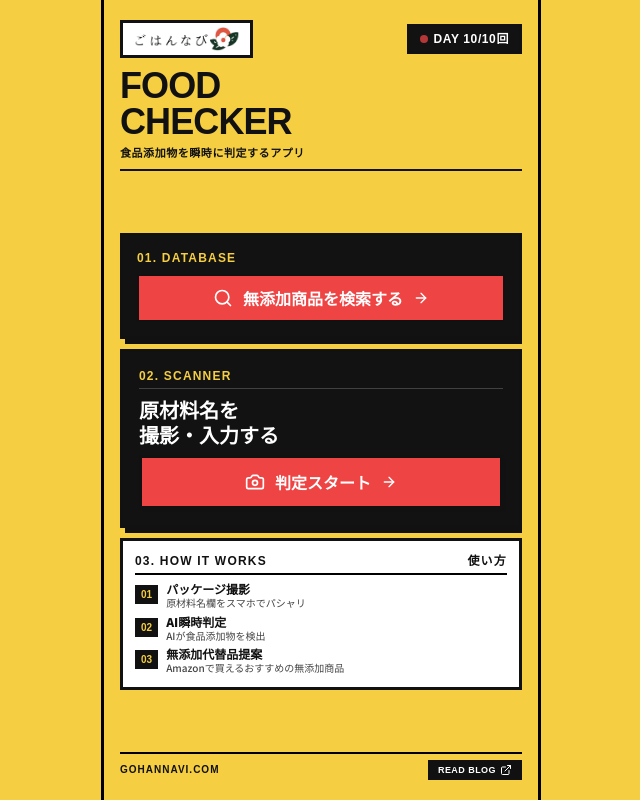
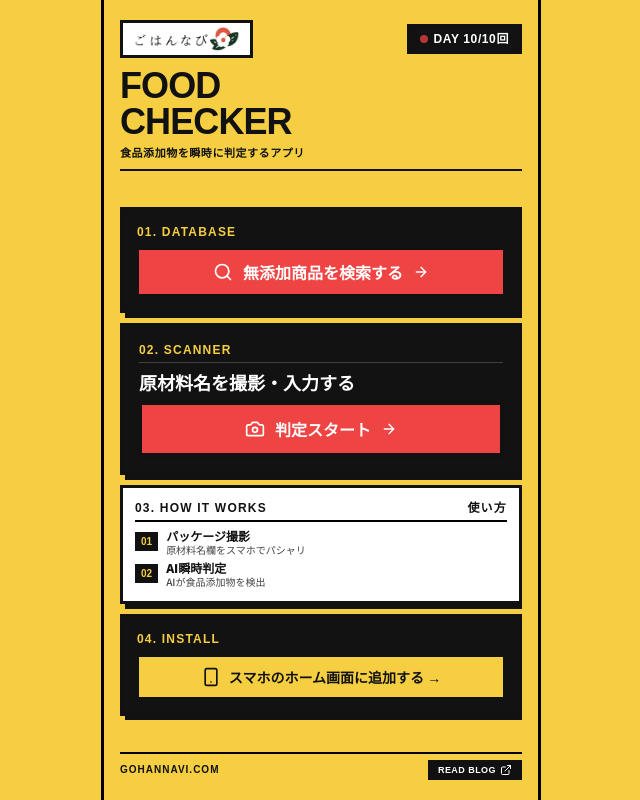
Before and after one commit to machax555-ux/gohannavi-checker, a Next.js app: page / in a window 1280 px wide. Shown: the whole page, without its empty margins (319-959 px from the left). Built offline with nearby package versions, Linux system fonts and the light colour scheme; a web font is replaced by a local one.

Commit message:
Adjust top page layout and add 04. INSTALL card for PWA

```diff
--- a/app/page.tsx
+++ b/app/page.tsx
@@ -2,21 +2,53 @@
 
 import React, { useEffect, useState } from "react";
 import Link from "next/link";
-import { Camera, Search, ArrowRight, ExternalLink } from "lucide-react";
+import { Camera, Search, ArrowRight, ExternalLink, Smartphone, Share, PlusSquare, X } from "lucide-react";
 import UsageLimit from "@/components/UsageLimit";
 import { canUseToday } from "@/lib/storage";
 
 export default function HomePage() {
   const [usable, setUsable] = useState<boolean>(true);
   const [mounted, setMounted] = useState<boolean>(false);
+  const [deferredPrompt, setDeferredPrompt] = useState<any>(null);
+  const [isStandalone, setIsStandalone] = useState<boolean>(false);
+  const [showIosGuide, setShowIosGuide] = useState<boolean>(false);
 
   useEffect(() => {
     setMounted(true);
     setUsable(canUseToday());
+
+    if (typeof window !== "undefined") {
+      const isStandaloneMode =
+        window.matchMedia("(display-mode: standalone)").matches ||
+        (window.navigator as any).standalone === true;
+      setIsStandalone(isStandaloneMode);
+
+      const handleBeforeInstallPrompt = (e: Event) => {
+        e.preventDefault();
+        setDeferredPrompt(e);
+      };
+
+      window.addEventListener("beforeinstallprompt", handleBeforeInstallPrompt);
+      return () => {
+        window.removeEventListener("beforeinstallprompt", handleBeforeInstallPrompt);
+      };
+    }
   }, []);
 
+  const handleInstallClick = async () => {
+    if (deferredPrompt) {
+      deferredPrompt.prompt();
+      const { outcome } = await deferredPrompt.userChoice;
+      if (outcome === "accepted") {
+        setDeferredPrompt(null);
+      }
+    } else {
+      setShowIosGuide(true);
+    }
+  };
+
   return (
-    <main className="h-full flex flex-col justify-between overflow-hidden py-1 select-none">
+    <main className="h-full flex flex-col justify-between overflow-y-auto py-1 select-none">
       {/* 1. Header Row */}
       <header className="flex flex-col gap-2 shrink-0">
         <div className="flex items-center justify-between">
@@ -48,9 +80,9 @@ export default function HomePage() {
         <div className="w-full h-[2px] bg-[#111111]" />
       </header>
 
-      {/* 2. Main Hero Cards (Order: 01. DATABASE -> 02. SCANNER -> 03. HOW IT WORKS) */}
-      <div className="flex flex-col gap-2.5 my-auto overflow-hidden">
-        {/* 01. DATABASE Card (Centered red button matching SCANNER 判定スタート) */}
+      {/* 2. Main Hero Cards (Order: 01. DATABASE -> 02. SCANNER -> 03. HOW IT WORKS -> 04. INSTALL) */}
+      <div className="flex flex-col gap-2.5 my-auto overflow-hidden py-1">
+        {/* 01. DATABASE Card */}
         <Link
           href="/search"
           className="swiss-card-dark p-3 sm:p-3.5 flex flex-col gap-2 group hover:opacity-95 transition-opacity cursor-pointer block"
@@ -75,8 +107,8 @@ export default function HomePage() {
             </span>
           </div>
 
-          <h2 className="font-extrabold text-lg sm:text-xl text-white leading-tight">
-            原材料名を<br />撮影・入力する
+          <h2 className="font-extrabold text-base sm:text-lg text-white leading-tight whitespace-nowrap">
+            原材料名を撮影・入力する
           </h2>
 
           {mounted && !usable ? (
@@ -123,18 +155,26 @@ export default function HomePage() {
                 <p className="text-[10px] text-[#444444] font-medium leading-tight mt-0.5">AIが食品添加物を検出</p>
               </div>
             </div>
-
-            <div className="flex items-start gap-2">
-              <span className="font-display font-black text-[10px] bg-[#111111] text-[#F5CE42] px-1.5 py-0.5 shrink-0 mt-0.5">
-                03
-              </span>
-              <div>
-                <p className="font-extrabold text-xs text-[#111111] leading-none">無添加代替品提案</p>
-                <p className="text-[10px] text-[#444444] font-medium leading-tight mt-0.5">Amazonで買えるおすすめの無添加商品</p>
-              </div>
-            </div>
           </div>
         </section>
+
+        {/* 04. INSTALL Card (Hidden in PWA standalone mode) */}
+        {mounted && !isStandalone && (
+          <div className="swiss-card-dark p-3 sm:p-3.5 flex flex-col gap-2 group cursor-pointer block">
+            <div className="flex items-center justify-between">
+              <span className="font-display font-black text-[10px] sm:text-xs text-[#F5CE42] tracking-widest">
+                04. INSTALL
+              </span>
+            </div>
+            <button
+              onClick={handleInstallClick}
+              className="w-full py-2.5 px-3.5 bg-[#F5CE42] hover:bg-[#E5BE32] text-[#111111] swiss-border-sm font-black text-xs sm:text-sm flex items-center justify-center gap-2 transition-colors cursor-pointer group"
+            >
+              <Smartphone className="w-4 h-4 sm:w-5 sm:h-5 text-[#111111] group-hover:scale-110 transition-transform" />
+              <span>スマホのホーム画面に追加する →</span>
+            </button>
+          </div>
+        )}
       </div>
 
       {/* 4. Footer */}
@@ -157,6 +197,58 @@ export default function HomePage() {
           <ExternalLink className="w-3 h-3" />
         </a>
       </footer>
+
+      {/* PWA / iOS Home Screen Install Modal */}
+      {showIosGuide && (
+        <div className="fixed inset-0 bg-black/70 flex items-center justify-center p-4 z-50 animate-in fade-in duration-200">
+          <div className="swiss-card-white p-5 max-w-sm w-full flex flex-col gap-4 relative">
+            <button
+              onClick={() => setShowIosGuide(false)}
+              className="absolute top-3 right-3 p-1 text-[#111111] hover:bg-black/10 rounded-sm transition-colors"
+            >
+              <X className="w-5 h-5" />
+            </button>
+
+            <div className="flex items-center gap-2 border-b-2 border-black pb-2">
+              <Smartphone className="w-5 h-5 text-[#EF4444]" />
+              <h3 className="font-display font-black text-sm text-[#111111]">
+                ホーム画面への追加方法
+              </h3>
+            </div>
+
+            <p className="text-xs font-extrabold text-[#333333] leading-relaxed">
+              アプリのようにワンタップで起動できるよう、ホーム画面に追加できます。
+            </p>
+
+            <div className="flex flex-col gap-3 my-1">
+              <div className="flex items-start gap-2.5 bg-[#FAF9F5] p-2.5 swiss-border-sm">
+                <span className="font-display font-black text-xs bg-[#111111] text-[#F5CE42] w-5 h-5 flex items-center justify-center shrink-0">
+                  1
+                </span>
+                <p className="text-xs font-bold text-[#111111] leading-snug">
+                  ブラウザ下の <Share className="w-3.5 h-3.5 inline mx-0.5 text-[#007AFF]" /> 「共有ボタン」をタップ
+                </p>
+              </div>
+
+              <div className="flex items-start gap-2.5 bg-[#FAF9F5] p-2.5 swiss-border-sm">
+                <span className="font-display font-black text-xs bg-[#111111] text-[#F5CE42] w-5 h-5 flex items-center justify-center shrink-0">
+                  2
+                </span>
+                <p className="text-xs font-bold text-[#111111] leading-snug">
+                  メニューから <PlusSquare className="w-3.5 h-3.5 inline mx-0.5 text-[#111111]" /> 「ホーム画面に追加」をタップ
+                </p>
+              </div>
+            </div>
+
+            <button
+              onClick={() => setShowIosGuide(false)}
+              className="w-full py-2 bg-[#111111] text-white swiss-border font-black text-xs hover:bg-[#EF4444] transition-colors"
+            >
+              とじる
+            </button>
+          </div>
+        </div>
+      )}
     </main>
   );
 }
```
